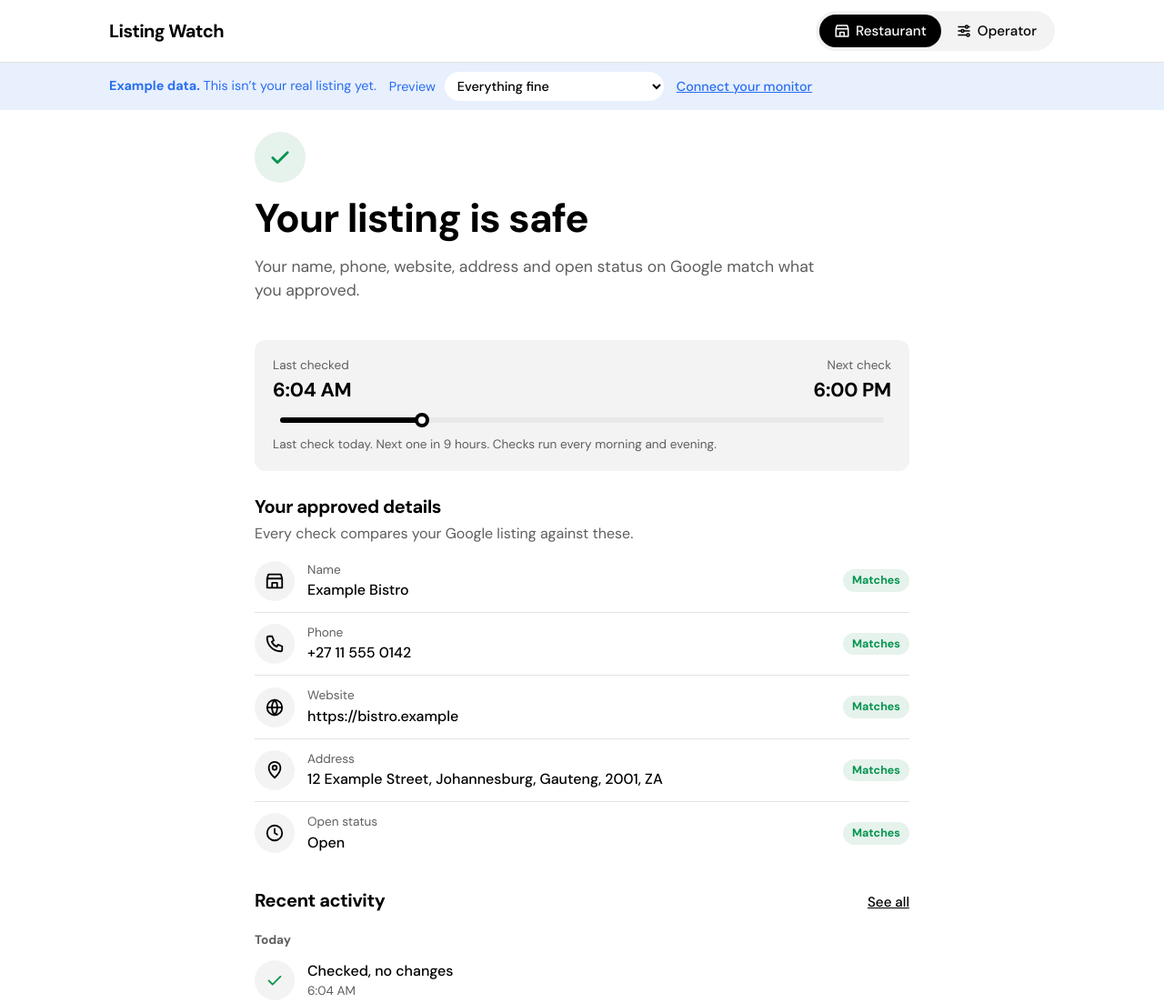
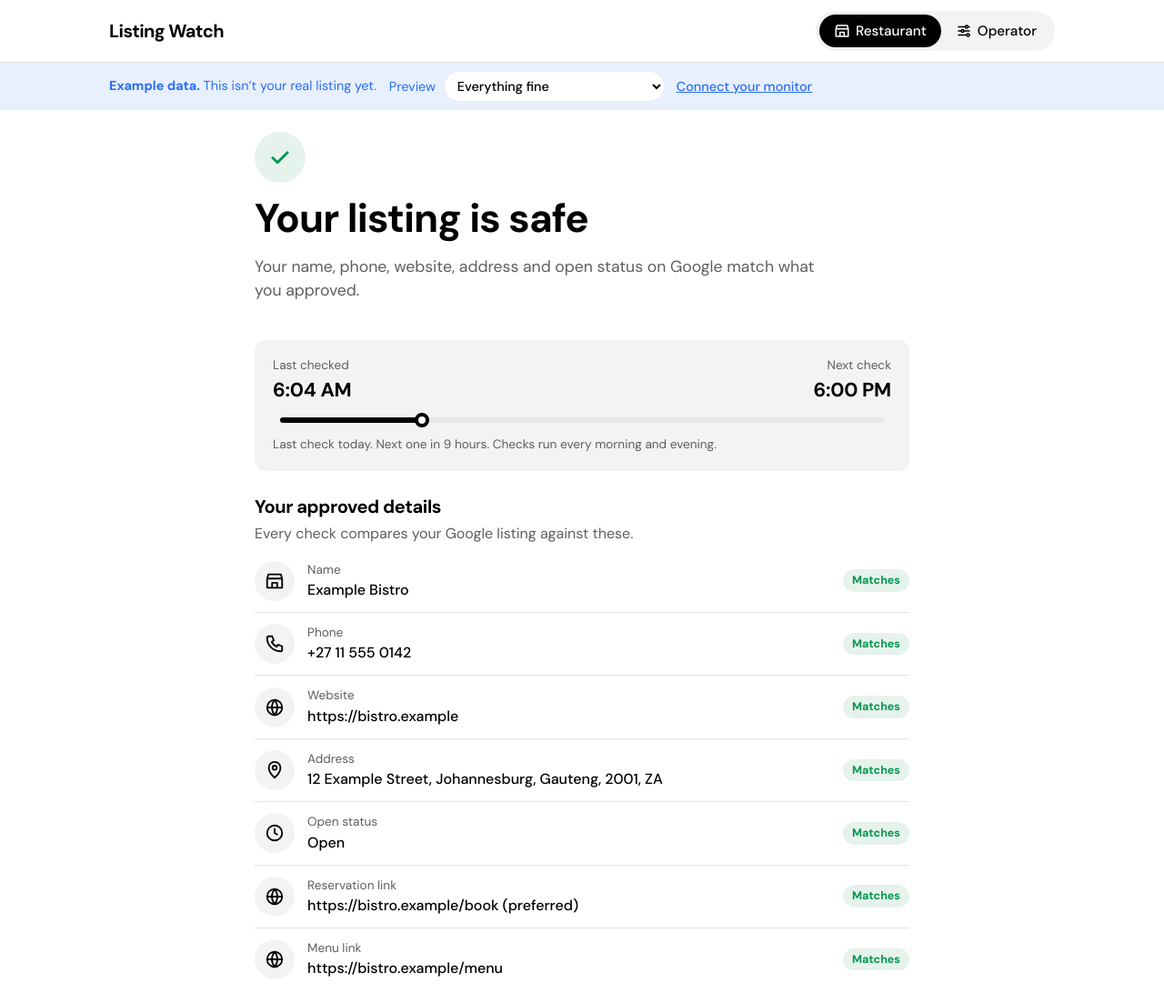
Before and after one commit to mavusosesikho40-eng/gbp-monitor-interface, a plain HTML site: page index.html in a window 1280 px wide. Shown: the top 1103 px of the page at 91% size. Drawn offline with Linux system fonts and the light colour scheme.

Commit message:
Show booking and menu links in the dashboard
Approved details now list each reservation, ordering, delivery and menu
link. Link changes read as 'Reservation link' or 'Menu link' with the old
and new URL. A failed links check shows 'Not fully checked' instead of
'safe'. The preview menu gains a booking link scenario.

Co-Authored-By: Claude Sonnet 5.5 <noreply@anthropic.com>
Claude-Session: https://claude.ai/code/session_01C9ZMqQJRuEfazMov712J6G

```diff
--- a/index.html
+++ b/index.html
@@ -192,6 +192,7 @@ code { font-family: ui-monospace, "SFMono-Regular", Menlo, monospace; font-size:
         <option value="changed">Listing changed</option>
         <option value="suggested">Suggested edit live on Google</option>
         <option value="closed">Shown as closed on Google</option>
+        <option value="booking">Booking link changed</option>
         <option value="setup">Not set up yet</option>
       </select>
     </label>
@@ -314,6 +315,16 @@ code { font-family: ui-monospace, "SFMono-Regular", Menlo, monospace; font-size:
   const FIELD_LABELS = { title: "Name", phoneNumbers: "Phone", websiteUri: "Website", storefrontAddress: "Address", openInfo: "Open status", googleUpdates: "Other updates" };
   const FIELDS = ["title", "phoneNumbers", "websiteUri", "storefrontAddress", "openInfo"];
   const OPEN_LABELS = { OPEN: "Open", CLOSED_TEMPORARILY: "Temporarily closed", CLOSED_PERMANENTLY: "Permanently closed" };
+  const LINK_LABELS = { DINING_RESERVATION: "Reservation link", FOOD_ORDERING: "Order online link", FOOD_DELIVERY: "Delivery link", FOOD_TAKEOUT: "Takeout link", APPOINTMENT: "Appointment link", ONLINE_APPOINTMENT: "Online appointment link", SOLOPRENEUR_APPOINTMENT: "Appointment link", SHOP_ONLINE: "Online shop link" };
+  function linkLabel(kind) {
+    if (LINK_LABELS[kind]) return LINK_LABELS[kind];
+    let name = String(kind).split("/").pop();
+    if (name.startsWith("url_")) name = name.slice(4);
+    name = name.replace(/_/g, " ");
+    return name.charAt(0).toUpperCase() + name.slice(1) + " link";
+  }
+  const changeLabel = (c) => (c.field === "links" ? linkLabel(c.kind) : FIELD_LABELS[c.field] || c.field);
+  const fmtLinks = (list) => (list && list.length ? list.map((r) => r.uri + (r.preferred ? " (preferred)" : "") + (r.disabled ? " (disabled)" : "")).join(", ") : "None");
   const UPDATED_NAMES = { regularHours: "opening hours", specialHours: "holiday hours", moreHours: "extra hours", categories: "categories", profile: "description", serviceItems: "services", serviceArea: "service area", adWordsLocationExtensions: "ad phone number", latlng: "map position" };
   const $ = (id) => document.getElementById(id);
   const esc = (s) => String(s ?? "").replace(/[&<>"']/g, (c) => ({ "&": "&amp;", "<": "&lt;", ">": "&gt;", '"': "&quot;", "'": "&#39;" }[c]));
@@ -350,6 +361,7 @@ code { font-family: ui-monospace, "SFMono-Regular", Menlo, monospace; font-size:
 
   /* ---------- formatting ---------- */
   function fmtField(field, v) {
+    if (field === "links") return fmtLinks(v);
     if (field === "googleUpdates") {
       const names = (v || []).map((x) => UPDATED_NAMES[x] || x);
       return names.length ? "Waiting for your review: " + names.join(", ") : "Google has updates waiting for your review";
@@ -401,6 +413,10 @@ code { font-family: ui-monospace, "SFMono-Regular", Menlo, monospace; font-size:
       websiteUri: "https://bistro.example",
       storefrontAddress: { addressLines: ["12 Example Street"], locality: "Johannesburg", administrativeArea: "Gauteng", postalCode: "2001", regionCode: "ZA" },
       openInfo: { status: "OPEN" },
+      links: [
+        { kind: "DINING_RESERVATION", uri: "https://bistro.example/book", preferred: true, provider: "MERCHANT", disabled: false },
+        { kind: "attributes/url_menu", uri: "https://bistro.example/menu" },
+      ],
     };
     const last = nextRun(new Date(now - 12 * H));
     const log = [];
@@ -411,7 +427,8 @@ code { font-family: ui-monospace, "SFMono-Regular", Menlo, monospace; font-size:
       if (kind === "changed" && i === 0) changes = [{ field: "phoneNumbers", was: baseline.phoneNumbers, now: { primaryPhone: "+27 82 555 0199" }, source: "merchant" }];
       if (kind === "suggested" && i === 0) changes = [{ field: "websiteUri", was: baseline.websiteUri, now: "https://bistro-bookings.example.net", source: "public" }];
       if (kind === "closed" && i === 0) changes = [{ field: "openInfo", was: { status: "OPEN" }, now: { status: "CLOSED_PERMANENTLY" }, source: "public" }];
-      log.push({ timestamp: t.toISOString(), status: changes.length ? "changed" : "ok", changes, public_check: "ok" });
+      if (kind === "booking" && i === 0) changes = [{ field: "links", kind: "DINING_RESERVATION", was: [baseline.links[0]], now: [{ ...baseline.links[0], uri: "https://bistro-bookings.example.net/pay" }], source: "merchant" }];
+      log.push({ timestamp: t.toISOString(), status: changes.length ? "changed" : "ok", changes, public_check: "ok", links_check: "ok" });
     }
     log.reverse();
     const runs = log.slice(-8).reverse().map((e, i) => ({
@@ -480,8 +497,9 @@ code { font-family: ui-monospace, "SFMono-Regular", Menlo, monospace; font-size:
     if (!lastLog) return { kind: "waiting", s: "idle", title: "Waiting for the first check", text: "Setup is complete. Results appear after the next run." };
     if ((Date.now() - new Date(lastLog.timestamp)) / 3600e3 > STALE_HOURS) return { kind: "stale", s: "warn", title: "No recent checks",
       text: `The last check was ${rel(lastLog.timestamp)}. Make sure the workflow is enabled in the Actions tab. GitHub pauses schedules after 60 days without repo activity.` };
-    if (lastLog.public_check === "failed") return { kind: "partial", s: "warn", title: "Customer view not checked",
-      text: "The owner copy matches, but the last run could not read what customers see on Google Maps. A suggested edit would be missed until this is fixed. Check the Google sign-in and API access." };
+    const skipped = [lastLog.public_check === "failed" && "what customers see on Google Maps", lastLog.links_check === "failed" && "booking and menu links"].filter(Boolean);
+    if (skipped.length) return { kind: "partial", s: "warn", title: "Not fully checked",
+      text: `The owner copy matches, but the last run could not check ${skipped.join(" or ")}. Changes there would be missed until this is fixed. Check the Google sign-in and API access, and that the Place Actions API is enabled.` };
     return { kind: "ok", s: "ok", title: "All clear", text: "The live listing matches the approved one." };
   }
   function forRestaurant(st, d) {
@@ -493,7 +511,7 @@ code { font-family: ui-monospace, "SFMono-Regular", Menlo, monospace; font-size:
       case "changed": return { s: "bad", icon: "alert", title: "Your Google listing was changed", text: "Details customers see on Google are different from what you approved. If you didn’t make this change, fix it now." };
       case "running": return { s: "idle", icon: "clock", title: "Checking your listing", text: "This takes about a minute." };
       case "waiting": return { s: "idle", icon: "clock", title: "Protection starts soon", text: `The first check runs ${nextText(nextRun())}.` };
-      case "partial": return { s: "warn", icon: "alert", title: "We couldn’t fully check your listing", text: "Your details match, but we couldn’t check what customers see on Google Maps this time. Your operator is looking into it." };
+      case "partial": return { s: "warn", icon: "alert", title: "We couldn’t fully check your listing", text: "Your details match, but we couldn’t check everything this time. Your operator is looking into it." };
       default: return { s: "warn", icon: "pause", title: "Checks are paused", text: "Your listing isn’t being watched right now. Your operator needs to fix this.", operator: true };
     }
   }
@@ -502,7 +520,7 @@ code { font-family: ui-monospace, "SFMono-Regular", Menlo, monospace; font-size:
   let data = null, showAllR = false, showAllO = false;
   const diffLine = (c) => c.field === "googleUpdates"
     ? `<div><b>${esc(FIELD_LABELS[c.field])}:</b> ${esc(fmtField(c.field, c.now))}</div>`
-    : `<div><b>${esc(FIELD_LABELS[c.field] || c.field)}${c.source === "public" ? " (customers see)" : ""}:</b> <s>${esc(fmtField(c.field, c.was))}</s> → ${esc(fmtField(c.field, c.now))}</div>`;
+    : `<div><b>${esc(changeLabel(c))}${c.source === "public" ? " (customers see)" : ""}:</b> <s>${esc(fmtField(c.field, c.was))}</s> → ${esc(fmtField(c.field, c.now))}</div>`;
   const emptyRow = (ic, v, k) => `<li><span class="ico">${icon(ic)}</span><div><div class="v">${v}</div><div class="k">${k}</div></div><span></span></li>`;
 
   function renderRestaurant(d, st) {
@@ -527,16 +545,25 @@ code { font-family: ui-monospace, "SFMono-Regular", Menlo, monospace; font-size:
     const changed = st.kind === "changed" ? lastLog.changes : [];
     $("rChange").hidden = !changed.length;
     $("rCmp").innerHTML = changed.map((c) => {
-      const lab = esc(FIELD_LABELS[c.field] || c.field);
+      const lab = esc(changeLabel(c));
       if (c.field === "googleUpdates") return `<div class="f"><div class="lab">${lab}</div><div class="pair"><span>Details</span><span class="now">${esc(fmtField(c.field, c.now))}</span></div></div>`;
       const [a, b] = c.source === "public" ? ["Your listing", "Customers see"] : ["Approved", "Now on Google"];
       return `<div class="f"><div class="lab">${lab}</div><div class="pair"><span>${a}</span><span class="was">${esc(fmtField(c.field, c.was))}</span><span>${b}</span><span class="now">${esc(fmtField(c.field, c.now))}</span></div></div>`;
     }).join("");
 
-    const changedFields = new Set(changed.map((c) => c.field));
-    $("rFields").innerHTML = d.baseline && !d.baseline._invalid ? FIELDS.map((f) => `<li><span class="ico">${icon(FIELD_ICON[f])}</span>
-        <div><div class="k">${FIELD_LABELS[f]}</div><div class="v">${f in d.baseline ? esc(fmtField(f, d.baseline[f])) : "Not watched yet"}</div></div>
-        ${changedFields.has(f) ? '<span class="tag" data-s="bad">Changed</span>' : st.kind === "ok" ? '<span class="tag" data-s="ok">Matches</span>' : "<span></span>"}</li>`).join("")
+    const changedFields = new Set(changed.filter((c) => c.field !== "links").map((c) => c.field));
+    const changedLinks = new Set(changed.filter((c) => c.field === "links").map((c) => c.kind));
+    const tagFor = (isChanged) => (isChanged ? '<span class="tag" data-s="bad">Changed</span>' : st.kind === "ok" ? '<span class="tag" data-s="ok">Matches</span>' : "<span></span>");
+    const row = (ic, label, value, isChanged) => `<li><span class="ico">${icon(ic)}</span><div><div class="k">${esc(label)}</div><div class="v">${value}</div></div>${tagFor(isChanged)}</li>`;
+    const okBaseline = d.baseline && !d.baseline._invalid;
+    const approvedLinks = okBaseline && Array.isArray(d.baseline.links) ? d.baseline.links : null;
+    const linkKinds = approvedLinks ? [...new Set([...approvedLinks.map((r) => r.kind), ...changedLinks])].sort() : [];
+    $("rFields").innerHTML = okBaseline
+      ? FIELDS.map((f) => row(FIELD_ICON[f], FIELD_LABELS[f], f in d.baseline ? esc(fmtField(f, d.baseline[f])) : "Not watched yet", changedFields.has(f))).join("")
+        + (approvedLinks
+          ? (linkKinds.length ? linkKinds.map((k) => row("globe", linkLabel(k), esc(fmtLinks(approvedLinks.filter((r) => r.kind === k))), changedLinks.has(k))).join("")
+            : row("globe", "Booking and menu links", "None saved", false))
+          : row("globe", "Booking and menu links", "Not watched yet", false))
       : emptyRow("q", "Not saved yet", "Your operator records your approved details during setup.");
 
     const entries = d.log.slice().reverse();
@@ -547,7 +574,7 @@ code { font-family: ui-monospace, "SFMono-Regular", Menlo, monospace; font-size:
       lastDay = day;
       const bad = e.status === "changed";
       return head + `<li><span class="ico" style="color:var(--${bad ? "bad" : "ok"})">${icon(bad ? "alert" : "check")}</span>
-        <div><div class="v">${bad ? `${esc(e.changes.map((c) => FIELD_LABELS[c.field] || c.field).join(", "))} changed` : "Checked, no changes"}</div><div class="k">${esc(fmtTime(e.timestamp))}</div></div><span></span></li>`;
+        <div><div class="v">${bad ? `${esc(e.changes.map((c) => changeLabel(c)).join(", "))} changed` : "Checked, no changes"}</div><div class="k">${esc(fmtTime(e.timestamp))}</div></div><span></span></li>`;
     }).join("") : emptyRow("clock", "No checks yet", "Each check will show up here.");
     $("rMore").hidden = entries.length <= 6;
     $("rMore").textContent = showAllR ? "Show less" : "See all";
```
Also changed, not shown: 1 other file.
